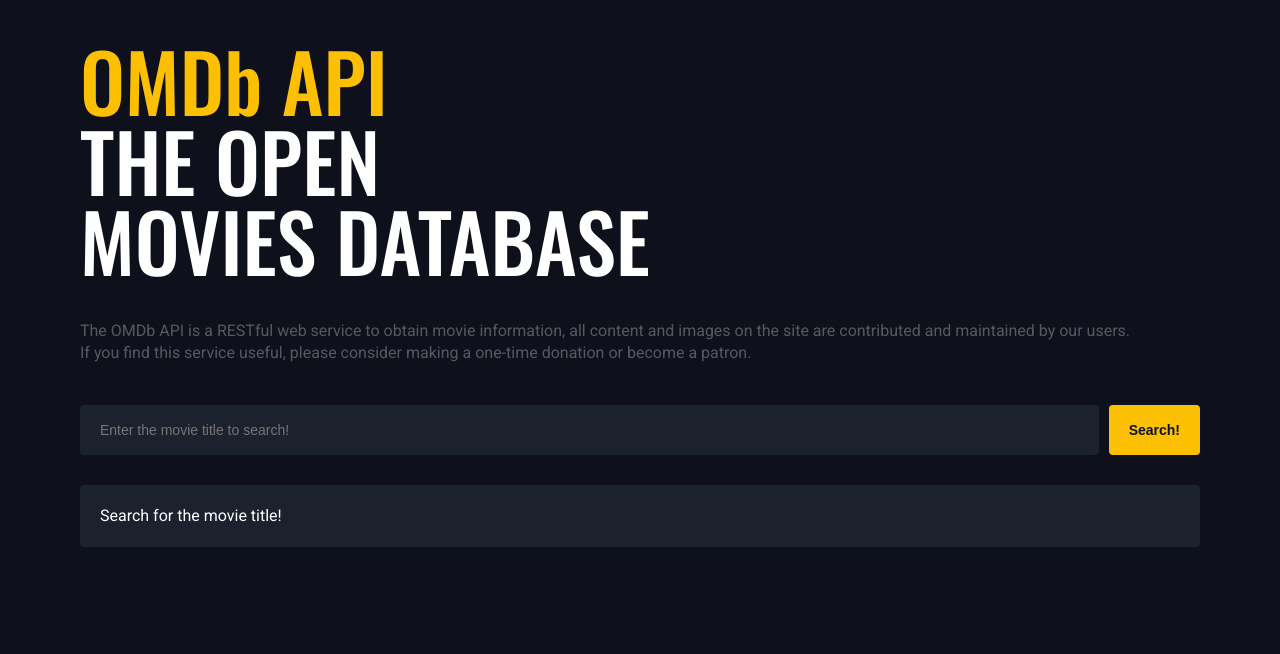
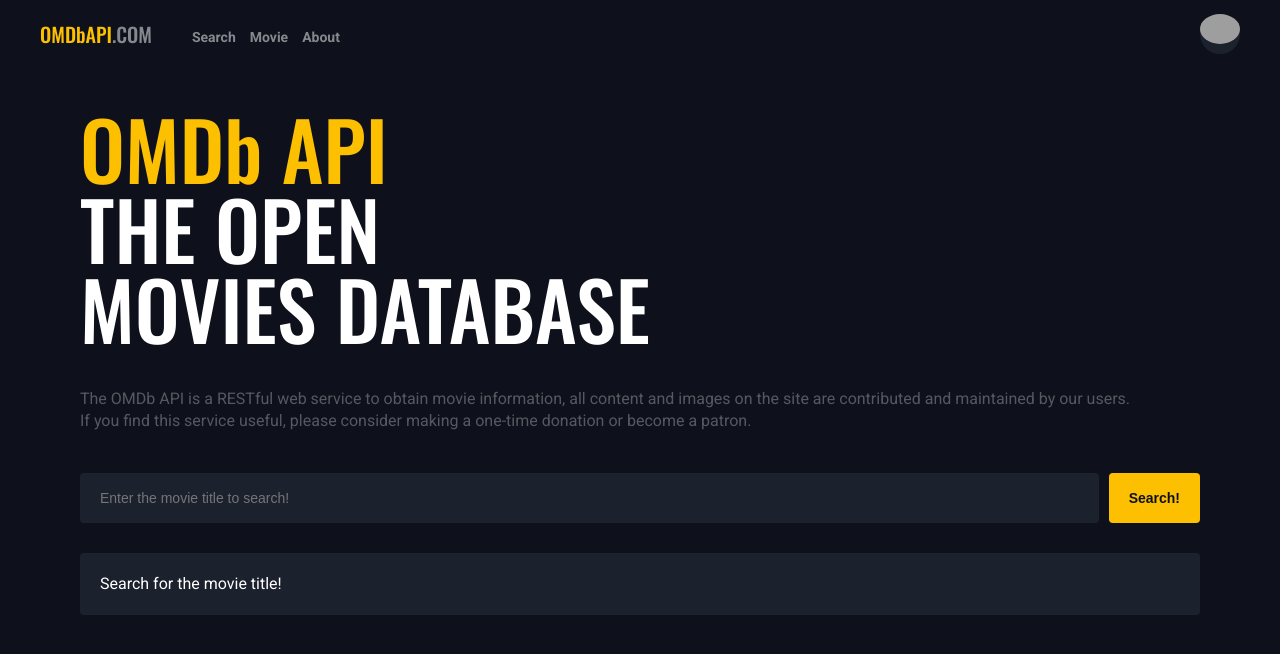
Before and after one commit to lulu242/movie-search, a website built with Parcel: page index.html in a window 1280 px wide. Built offline with nearby package versions, Linux system fonts and the light colour scheme; grey boxes are pictures that could not be loaded.

Commit message:
feat: header와 more버튼 append 및 css

```diff
--- a/App.js
+++ b/App.js
@@ -1,9 +1,11 @@
+import TheHeader from './src/components/TheHeader';
 import { Component } from './src/core';
 
 // 전체 routes를 넣어줄 App 컴포넌트 생성
 export default class App extends Component {
   render() {
+    const theHeader = new TheHeader().el
     const routerView = document.createElement('router-view'); // 태그 이름 -넣어 생성하면 기존 태그로 헷갈리지 않음
-    this.el.append(routerView);
+    this.el.append(theHeader, routerView);
   }
 }
--- a/main.css
+++ b/main.css
@@ -71,6 +71,60 @@
   100% { transform: rotate(360deg);}
 }
 
+
+/* components/TheHeader */
+header {
+  padding: 20px 40px;
+  background-color: rgba(14, 17, 27, 9);
+  position: sticky;
+  top: 0;
+  z-index: 9;
+  display: flex;
+  align-items: flex-end;
+  gap: 40px;
+}
+header .logo {
+  font-family: "Oswald", sans-serif;
+  font-size: 20px;
+  color: var(--color-white-50);
+  text-decoration: none;
+}
+header .logo span {
+  color: var(--color-primary);
+}
+header nav ul {
+  display: flex;
+  gap: 14px;
+}
+header nav ul li a {
+  font-size: 14px;
+  font-weight: 700;
+  color: var(--color-white-50);
+  text-decoration: none;
+}
+header nav ul li a.active {
+  color: var(--color-primary);
+}
+header .user {
+  width: 40px;
+  height: 40px;
+  border-radius: 50%;
+  background-color: var(--color-area);
+  cursor: pointer;
+  position: absolute;
+  top: 0;
+  bottom: 0;
+  right: 40px;
+  margin: auto;
+  transition: .3s;
+}
+header .user:hover {
+  transform: scale(1.2);
+}
+header .user img {
+  width: 100%;
+  border-radius: 50%;
+}
 
 /* components/Headline */
 .headline {
@@ -163,3 +217,14 @@
 .movies .movie .info .title {
   color: var(--color-white);
 }
+
+/* components/MovieListMore */
+.view-more {
+  width: 100%;
+  max-width: 300px;
+  margin: 20px auto;
+  display: block;
+}
+.view-more.hide {
+  display: none;
+}
--- a/src/routes/Home.js
+++ b/src/routes/Home.js
@@ -1,5 +1,6 @@
 import Headline from "../components/Headline";
 import MovieList from "../components/MovieList";
+import MovieListMore from "../components/MovieListMore";
 import Search from "../components/Search";
 import { Component } from "../core";
 
@@ -8,8 +9,9 @@
     const headline = new Headline().el
     const search = new Search().el
     const movieList = new MovieList().el
+    const movieListMore = new MovieListMore().el
 
     this.el.classList.add('container')
-    this.el.append(headline, search, movieList)
+    this.el.append(headline, search, movieList, movieListMore)
   }
 }
```
